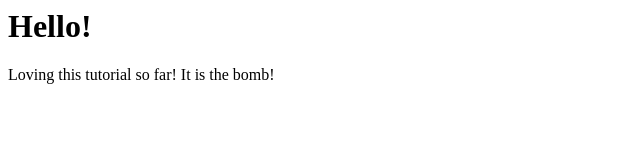
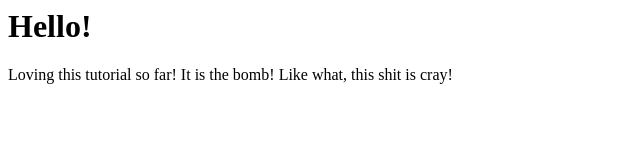
Before and after one commit to Chammz/hello-world2, a plain HTML site: page index.html in a window 1280 px wide. Shown: the whole page, without its empty margins (0-640 px from the left). Drawn offline with Linux system fonts and the light colour scheme.

Commit message:
Added info to P tag

```diff
--- a/index.html
+++ b/index.html
@@ -1,3 +1,3 @@
 <h1>Hello!</h1>
 
-<p>Loving this tutorial so far! It is the bomb!</p>
+<p>Loving this tutorial so far! It is the bomb! Like what, this shit is cray!</p>
```
